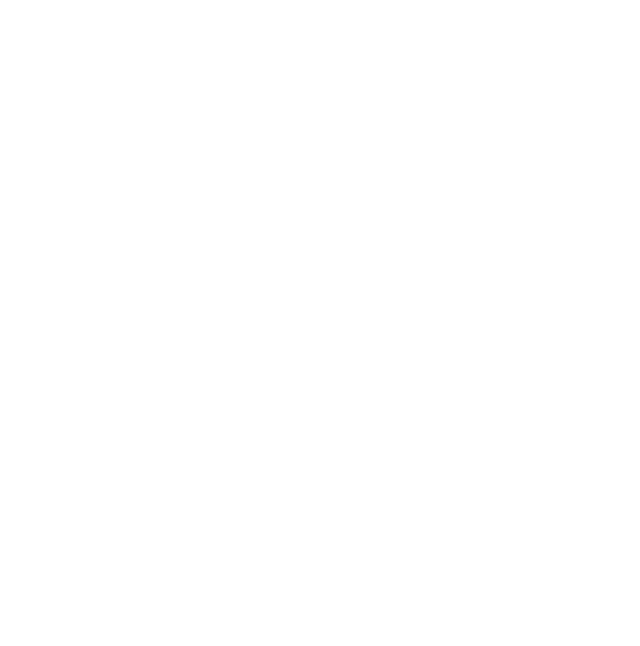
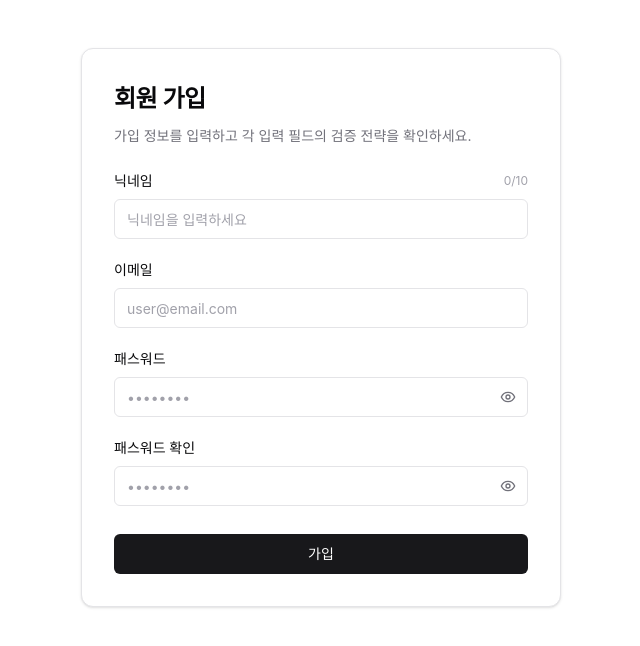
Before and after one commit to songha-5/learn-react, a React (Vite) app in the folder 06-폼-핸들링-DOM-참조/: page / in a window 1280 px wide. Shown: the top 646 px of the page, without its empty margins (319-959 px from the left). Built offline with nearby package versions, Linux system fonts and the light colour scheme.

Commit message:
학습: replace, 글자수제한, 비속어,한글조립, isComposing, onCompositionEnd

```diff
--- a/06-폼-핸들링-DOM-참조/src/app/index.tsx
+++ b/06-폼-핸들링-DOM-참조/src/app/index.tsx
@@ -1,9 +1,10 @@
+import { SmartForm } from '@/components'
 import S from './style.module.css'
 
 export default function App() {
   return (
     <div className={S.container}>
-      {/*  */}
+      <SmartForm />
     </div>
   )
 }
--- a/06-폼-핸들링-DOM-참조/src/components/SmartForm/parts/NicknameField.tsx
+++ b/06-폼-핸들링-DOM-참조/src/components/SmartForm/parts/NicknameField.tsx
@@ -1,5 +1,3 @@
-/* eslint-disable @typescript-eslint/no-unused-vars */
-
 import { useId } from 'react'
 import S from '../SmartForm.module.css'
 
@@ -9,40 +7,62 @@ const PROFANITY_SUBSTITUTION = '???'
 
 interface Props {
   value: string
-  onChange: (val: string) => void
+  onChange: React.Dispatch<React.SetStateAction<string>>
 }
 
-export default function NicknameField(props: Props) {
+export default function NicknameField({value, onChange}: Props) {
   const fieldId = useId()
 
-  const handleChange = () => {
-
+  const handleChange = (e: React.ChangeEvent<HTMLInputElement>) => {
+    const { value } = e.target
+    const nativeEvent = e.nativeEvent as InputEvent
     // TODO 1: [글자 수 제한]
     // 입력값이 MAX_NICKNAME을 넘으면 잘라내고 리턴하세요.
+    if(value.length > MAX_NICKNAME) {
+      const trancatedValue = value.slice(0, MAX_NICKNAME)
+      onChange(trancatedValue)
+      return
+    }
 
     // TODO 2: [조합 중(IME) 처리]
     // 한글이 조립 중(isComposing)일 때는 필터링을 건너뛰고 상태만 업데이트하세요.
+    if(nativeEvent.isComposing) {
+      //비속어 필터링 기능은 한글 조립중에 작동될 경우 이상하게 작동될 것이므로 조립중에는 상태 업데이트만 수행
+      onChange(value)
+      return
+    }
 
     // TODO 3: [영문/숫자/조합 완료 시 필터링]
     // replace와 정규식을 사용해 비속어를 '??'로 치환하세요.
-
+    onChange(e.currentTarget.value)
   }
 
-  const handleCompositionEnd = () => {
+  const handleCompositionEnd = (e: React.CompositionEvent<HTMLInputElement>) => {
+    console.log('한글 조합 완료')
     // TODO 4: [최종 확정 필터링]
     // 한글 조합이 완전히 끝나는 시점에 다시 한번 비속어를 걸러주세요.
+    compositionIME(e.currentTarget.value)
   }
+
+  const compositionIME = (value: string) => {
+    const filteredValue = value.replace(new RegExp(PROFANITY_PATTERN, 'i'), PROFANITY_SUBSTITUTION)
+    onChange(filteredValue)
+  }
+
 
   return (
     <div className={S.field}>
       <div className={S.labelWrapper}>
         <label htmlFor={fieldId} className={S.label}>닉네임</label>
-        <span className={S.counter}>{/* 입력 글자 */''.length}/{MAX_NICKNAME}</span>
+        <span className={S.counter}>{value.length}/{MAX_NICKNAME}</span>
       </div>
       <input
         id={fieldId}
         className={S.input}
         placeholder="닉네임을 입력하세요"
+        value={value}
+        onChange={handleChange}
+        onCompositionEnd={handleCompositionEnd}
       />
     </div>
   )
```
